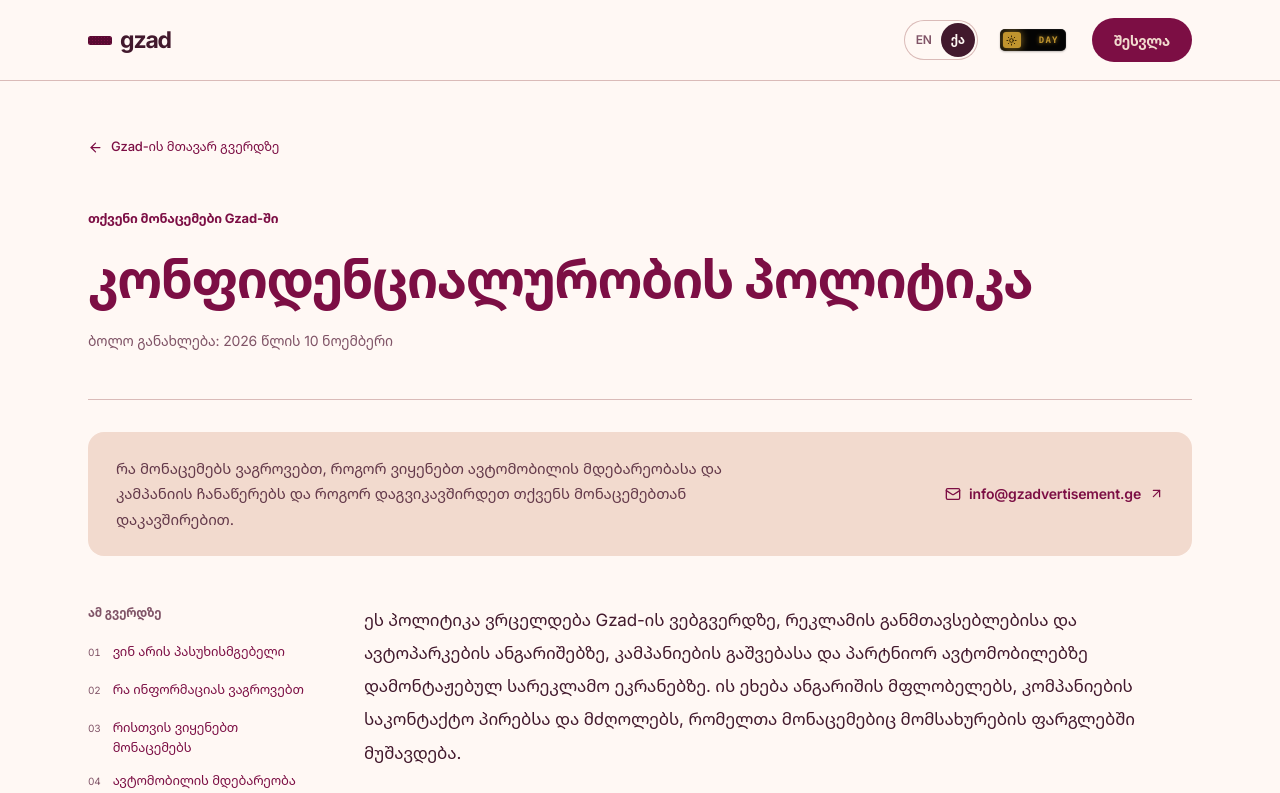
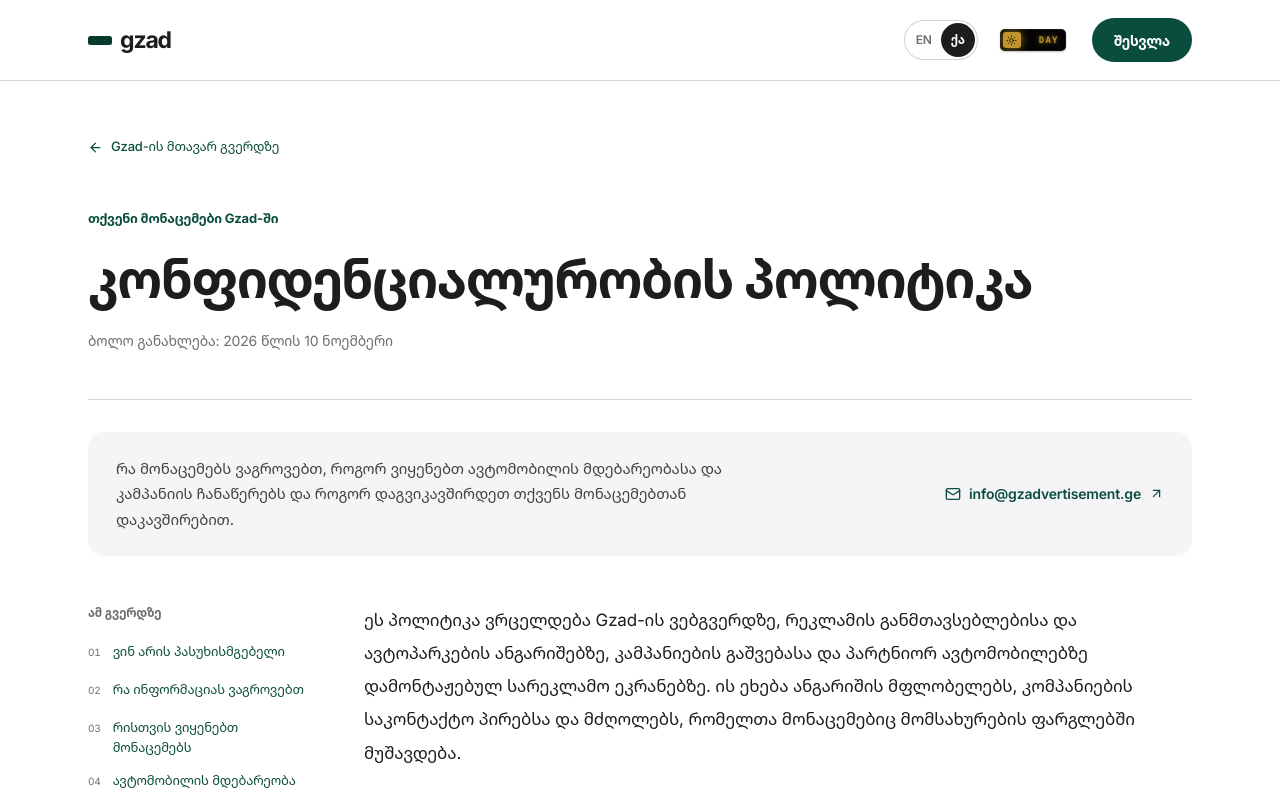
Before and after one commit to SetFodi/gzad, a Next.js app: page /privacy in a window 1280 px wide. Shown: the top 793 px of the page. Built offline with nearby package versions, Linux system fonts and the light colour scheme.

Commit message:
Use the landing palette on the legal pages
Privacy, terms and refund pages drop the rose and burgundy colours for the landing page's neutrals and forest green, in light and night mode. Page titles use the ink colour.

```diff
--- a/src/app/legal.css
+++ b/src/app/legal.css
@@ -1,23 +1,23 @@
 /* Public legal documents use the landing palette and shared app preferences. */
 body:has(.legal-page) {
-    background: var(--legal-bg, #FFF8F4);
+    background: var(--legal-bg, #ffffff);
 }
 
 .legal-page {
-    --legal-bg: #FFF8F4;
-    --legal-surface: #FFFCFA;
-    --legal-soft: #F2DACE;
-    --legal-ink: #42192D;
-    --legal-copy: #64394A;
-    --legal-muted: #805467;
-    --legal-line: #DABBB8;
-    --legal-accent: #7C0E44;
-    --legal-on-accent: #F2DACE;
-    --legal-accent-hover: #5E0B34;
+    --legal-bg: #ffffff;
+    --legal-surface: #ffffff;
+    --legal-soft: #f5f5f7;
+    --legal-ink: #1d1d1f;
+    --legal-copy: #424245;
+    --legal-muted: #6e6e73;
+    --legal-line: #d2d2d7;
+    --legal-accent: #0b4d3c;
+    --legal-on-accent: #ffffff;
+    --legal-accent-hover: #073c2f;
     min-height: 100vh;
     min-height: 100dvh;
     color: var(--legal-ink);
-    background: var(--legal-bg, #FFF8F4);
+    background: var(--legal-bg, #ffffff);
     font-family: var(--ui-face-latin), var(--ui-face-georgian), -apple-system, BlinkMacSystemFont, 'Helvetica Neue', Arial, sans-serif;
     font-optical-sizing: auto;
     font-feature-settings: normal;
@@ -52,7 +52,7 @@ body:has(.legal-page) {
     padding: 12px 20px;
     border: 1px solid var(--legal-accent);
     border-radius: 8px;
-    background: var(--legal-bg, #FFF8F4);
+    background: var(--legal-bg, #ffffff);
     transform: translateY(-150%);
 }
 
@@ -327,18 +327,18 @@ body:has(.legal-page) {
     }
 }
 
-:root[data-app-theme='dark'] body:has(.legal-page) { background: #1C0D16; }
+:root[data-app-theme='dark'] body:has(.legal-page) { background: #101313; }
 :root[data-app-theme='dark'] .legal-page {
-    --legal-bg: #1C0D16;
-    --legal-surface: #341B29;
-    --legal-soft: #482236;
-    --legal-ink: #F2DACE;
-    --legal-copy: #E5BDB7;
-    --legal-muted: #D49A9A;
-    --legal-line: #62364C;
-    --legal-accent: #D49A9A;
-    --legal-accent-hover: #F2DACE;
-    --legal-on-accent: #2A0B1B;
+    --legal-bg: #101313;
+    --legal-surface: #202722;
+    --legal-soft: #181d1a;
+    --legal-ink: #f0f4f1;
+    --legal-copy: #c8d0ca;
+    --legal-muted: #a5afa8;
+    --legal-line: #364139;
+    --legal-accent: #7ce1b0;
+    --legal-accent-hover: #a1ebc5;
+    --legal-on-accent: #0b2719;
     color-scheme: dark;
 }
 .legal-header-actions { display: flex; align-items: center; gap: 16px; }
@@ -348,7 +348,7 @@ body:has(.legal-page) {
 .legal-language button { min-width: 34px; min-height: 34px; padding: 0 8px; border-radius: 20px; font-size: 12px; font-weight: 600; color: var(--legal-muted); cursor: pointer; }
 .legal-language button[aria-pressed='true'] { background: var(--legal-ink); color: var(--legal-bg); }
 .legal-page .legal-title-block .legal-eyebrow { margin: 0 0 18px; color: var(--legal-accent); font-size: 13px; font-weight: 650; }
-.legal-title-block h1 { color: var(--legal-accent); overflow-wrap: anywhere; text-wrap: balance; }
+.legal-title-block h1 { color: var(--legal-ink); overflow-wrap: anywhere; text-wrap: balance; }
 .legal-page:lang(ka) .legal-title-block h1 { font-size: clamp(28px, 6.6vw, 52px); letter-spacing: -.025em; line-height: 1.25; }
 .legal-summary { display: flex; flex-wrap: wrap; gap: 16px 32px; align-items: center; justify-content: space-between; padding: 24px 28px; margin-top: 32px; border-radius: 16px; background: var(--legal-soft); }
 .legal-summary p { max-width: 620px; color: var(--legal-copy); font-size: 15px; line-height: 1.7; }
```
